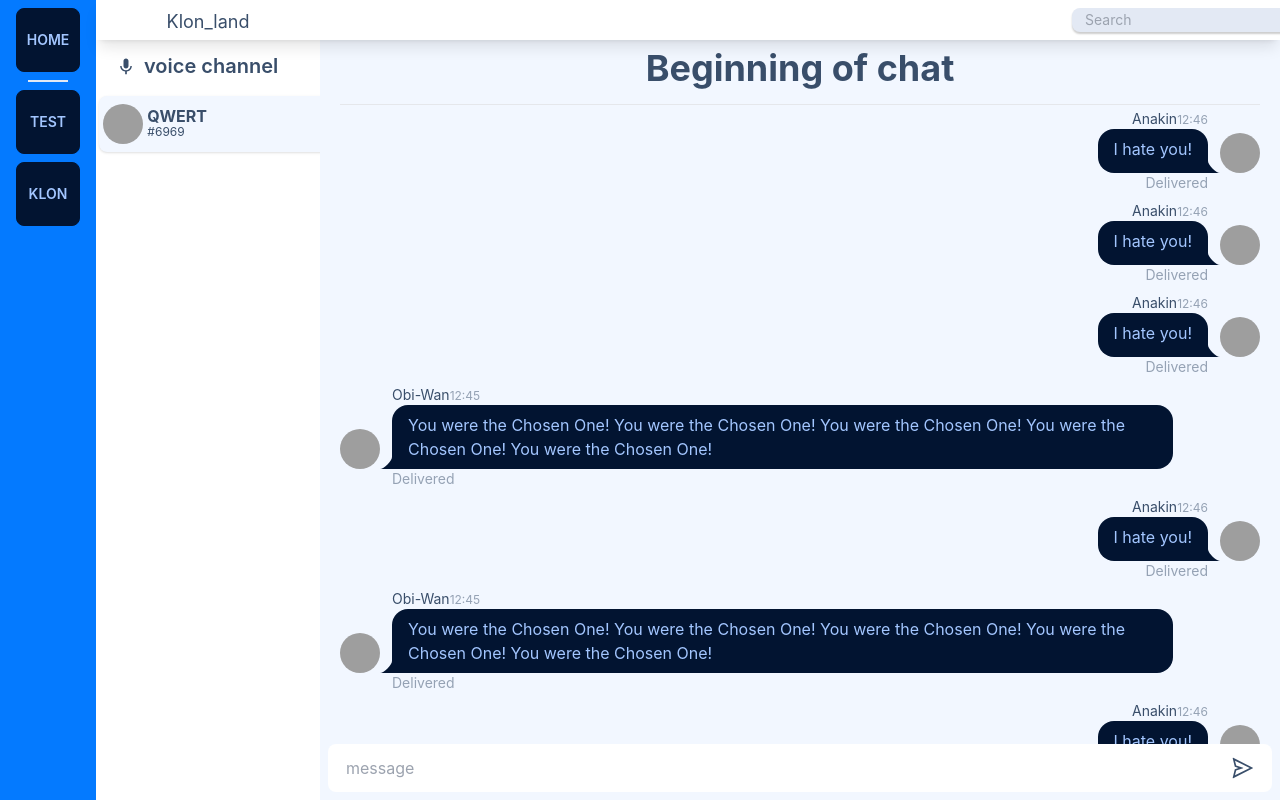
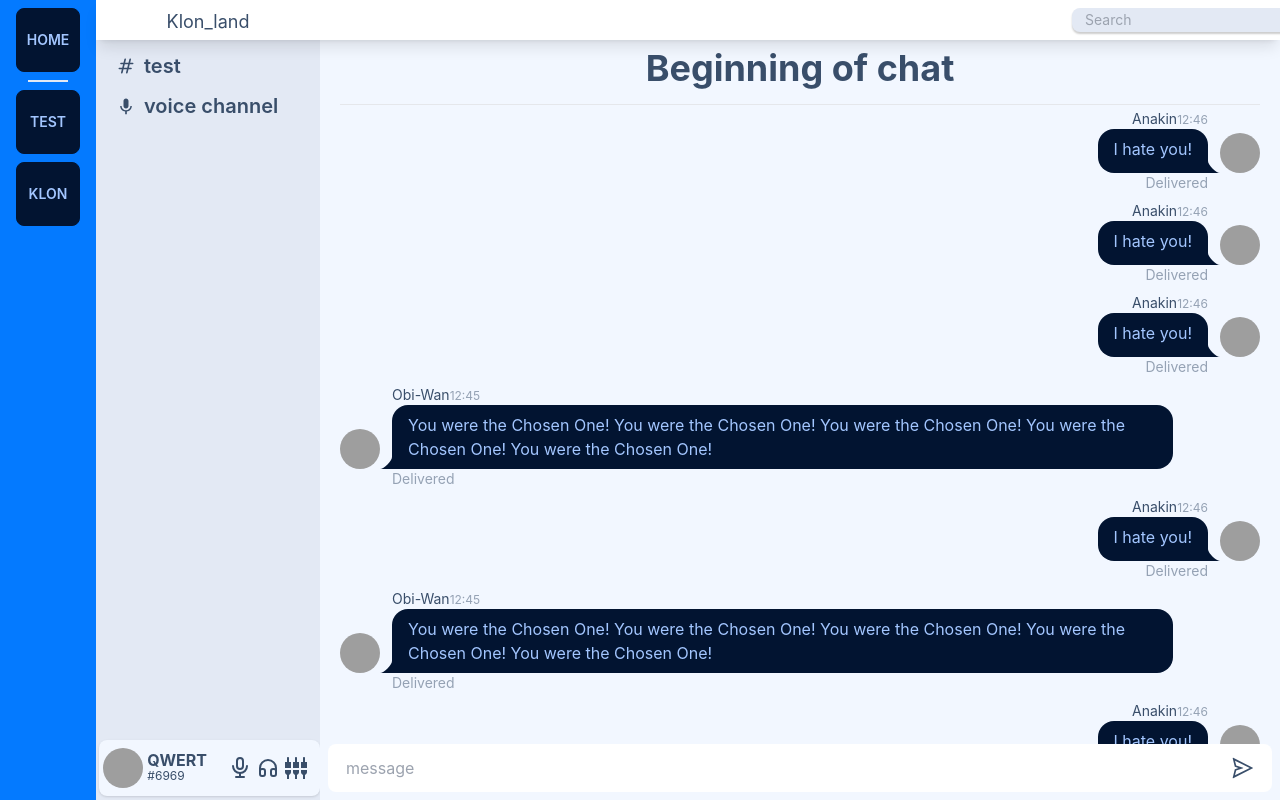
Before and after one commit to FlynnFc/VerbalizeDesktop, a Next.js app: page /Klon_land in a window 1280 px wide. Built offline with nearby package versions, Linux system fonts and the light colour scheme; grey boxes are pictures that could not be loaded.

Commit message:
Update [server].tsx

```diff
--- a/src/pages/[server].tsx
+++ b/src/pages/[server].tsx
@@ -10,7 +10,7 @@ const MainPage = () => {
   return (
     <div className="max-w-screen overflow-hidden flex flex-col z-0">
       <ServerNav serverName={query.server} />
-      <section>
+      <section className="containerSideNav flex flex-col justify-between">
         <Channels />
       </section>
       <section className="bg-base-200 containerBody flex justify-end flex-col">
```
